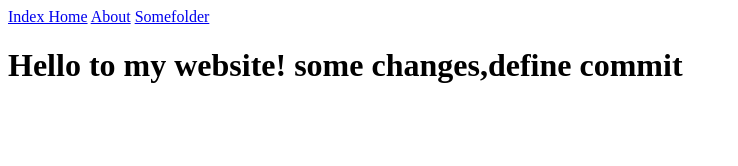
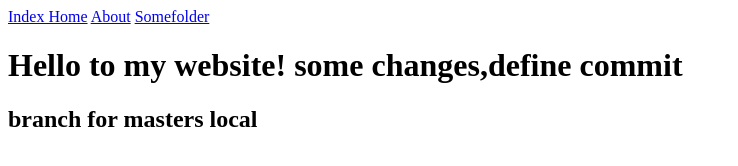
Before and after one commit to jw66njit/IS117-FALL-2020, a plain HTML site: page index.html in a window 1280 px wide. Shown: the whole page, without its empty margins (0-738 px from the left). Drawn offline with Linux system fonts and the light colour scheme.

Commit message:
Task: define branch

```diff
--- a/index.html
+++ b/index.html
@@ -9,5 +9,6 @@
 <a href="somefolder/index.html">Somefolder</a>
 <body>
 <h1>Hello to my website! some changes,define commit</h1>
+<h2>branch for masters local</h2>
 </body>
 </html>
```
